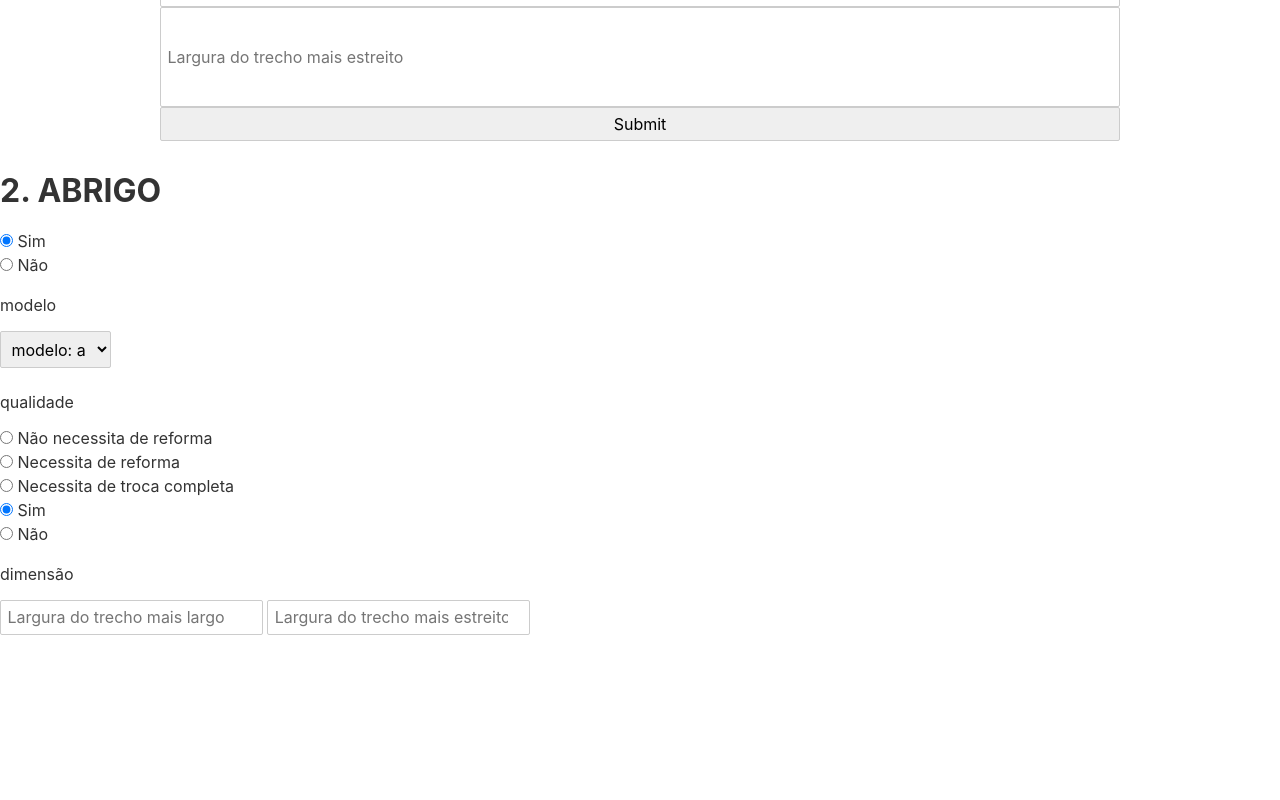
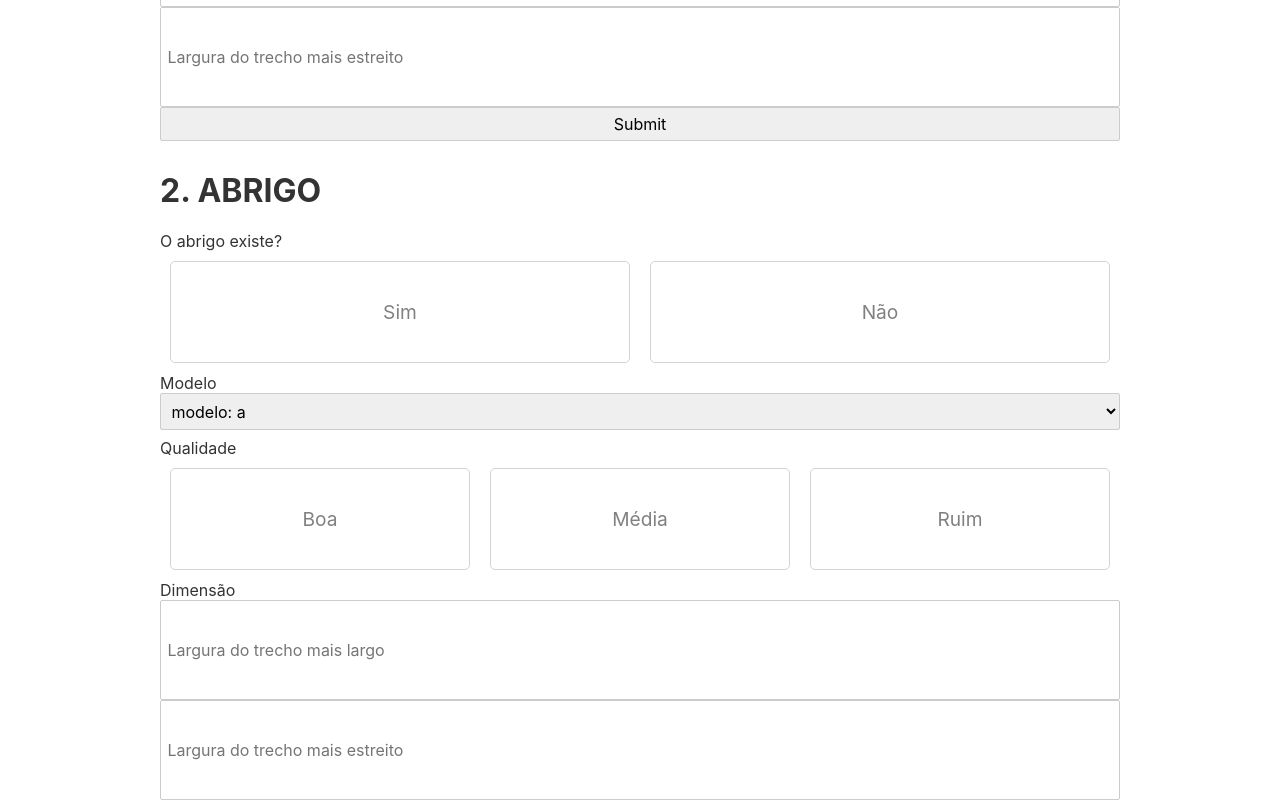
Before and after one commit to ipuf/abrigos-onibus, a Svelte app: page / in a window 1280 px wide. Shown: the part 666-1466 px from the top of the page. Before the commit the page ends 1309 px from the top, so only its background shows below. Built offline with nearby package versions, Linux system fonts and the light colour scheme.

Commit message:
css abrigos

```diff
--- a/src/App.svelte
+++ b/src/App.svelte
@@ -15,5 +15,6 @@
 </style>
 
 <Local/>
+
 <Passeio/>
 <Abrigo/>
--- a/src/etapas/Abrigo.svelte
+++ b/src/etapas/Abrigo.svelte
@@ -1,27 +1,64 @@
 <script>
+	import Switch from '../inputs/Switch.svelte'
+
 	let existe = 1 // 1 = existe, 0 = não existe
 	let modeloSelecionado
 	let modelos = ['a', 'b', 'c', 'd', 'e', 'f']
-  let calcerta = 1
 	let qualidade
 	let largura_maior
 	let largura_menor
 </script>
 
+
+
+<style>
+	form {
+		display: flex;
+		flex-direction: column;
+		justify-content: center;
+		margin: auto;
+		width: 75%;
+	}
+	input[type="radio"] {
+		display: none;
+	}
+	input[type="number"] {
+		align-self: end;
+		height: 100px;
+		width: 100%;
+		margin: auto;
+	}
+	label {
+		display: flex;
+		width: 100%;
+		height: 100%;
+	}
+	p {
+		font-size: 1.2em;
+		text-align: center;
+		margin: auto;
+	}
+</style>
+
+
+<form class="container">
 	<h1>
 	2. ABRIGO
 	</h1>
 
-<label>
-	<input type=radio bind:group={existe} value={1}>
-	Sim
+	<label>O abrigo existe?</label>
+	<Switch>
+		<label slot="good">
+			<input type="radio" bind:group={existe} value={1}>
+			<p>Sim</p>
 		</label>
-<label>
-	<input type=radio bind:group={existe} value={0}>
-	Não
+		<label slot="bad">
+			<input type="radio" bind:group={existe} value={0}>
+			<p>Não</p>
 		</label>
+	</Switch>
 
-<p>modelo</p>
+	<label>Modelo</label>
 		<select bind:value={modeloSelecionado}>
 		{#each modelos as modelo}
 			<option value={modelo}>
@@ -30,30 +67,25 @@
 		{/each}
 	</select>
 
+	<label>Qualidade</label>
+	<Switch estados={3}>
+		<label slot="good">
+			<input type="radio" bind:group={qualidade} value={'boa'}>
+			<p>Boa</p>
+		</label>
+		<label slot="medium">
+			<input type="radio" bind:group={qualidade} value={'media'}>
+			<p>Média</p>
+		</label>
+		<label slot="bad">
+			<input type="radio" bind:group={qualidade} value={'ruim'}>
+			<p>Ruim</p>
+		</label>
+	</Switch>
 
-<p>qualidade</p>
-<label>
-	<input type=radio bind:group={qualidade} value={'ok'}>
-	Não necessita de reforma
-</label>
-<label>
-	<input type=radio bind:group={qualidade} value={'reforma'}>
-	Necessita de reforma
-</label>
-<label>
-	<input type=radio bind:group={qualidade} value={'troca'}>
-	Necessita de troca completa
-</label>
 
-<label>
-	<input type=radio bind:group={calcerta} value={1}>
-	Sim
-</label>
-<label>
-	<input type=radio bind:group={calcerta} value={0}>
-	Não
-</label>
-
-<p>dimensão</p>
+	<label>Dimensão</label>
 	<input type="number" bind:value={largura_maior} placeholder="Largura do trecho mais largo" required>
 	<input type="number" bind:value={largura_menor} placeholder="Largura do trecho mais estreito" required>
+
+</form>
```
Lines whose indentation alone changed are shown as unchanged.
